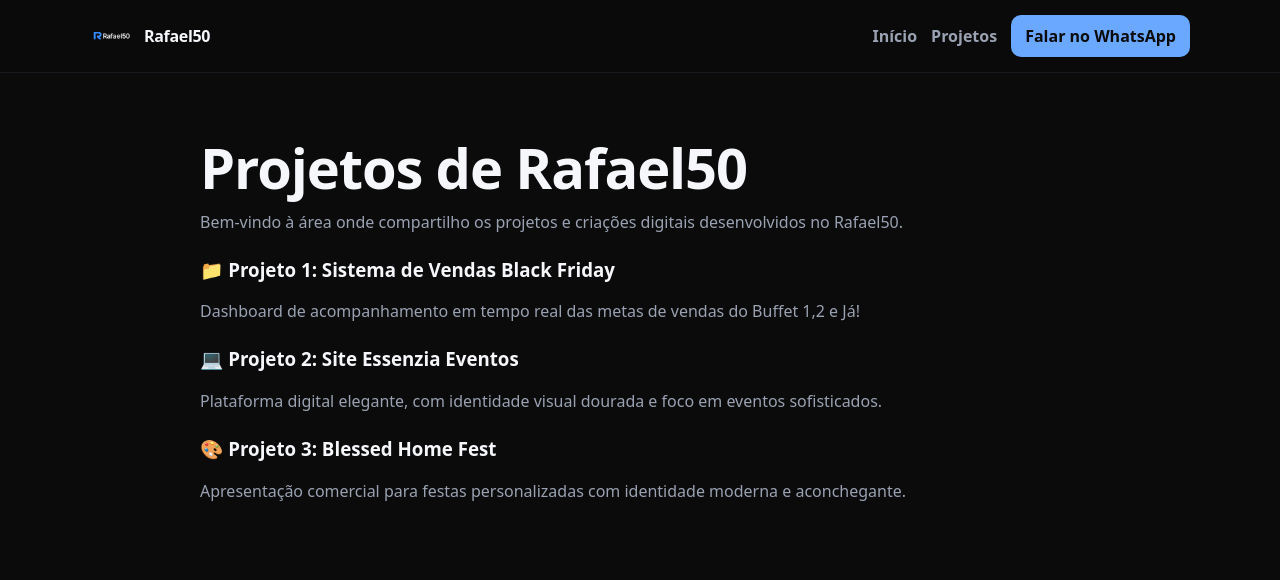
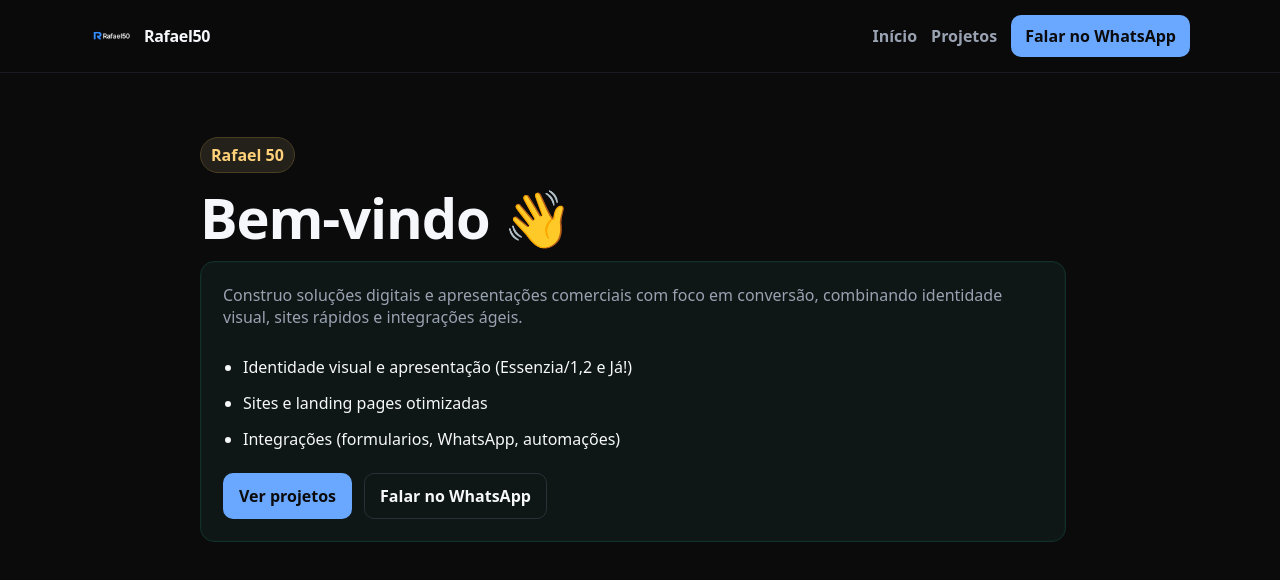
Before and after one commit to rafael12eja-dotcom/rafael50, a Next.js app: page /projetos in a window 1280 px wide. Shown: the top 580 px of the page. Built offline with nearby package versions, Linux system fonts and the light colour scheme.

Commit message:
feat(home): hero institucional com CTAs e copy

```diff
--- a/app/globals.css
+++ b/app/globals.css
@@ -59,3 +59,51 @@ ul { line-height:1.9; }
   color: #0b0b0c;
   font-weight: 700;
 }
+/* --- Badge --- */
+.badge {
+  display: inline-block;
+  background: #ffe09b1a;
+  color: #ffd27a;
+  border: 1px solid #4a3f23;
+  padding: 6px 10px;
+  border-radius: 999px;
+  font-weight: 700;
+  margin-bottom: 14px;
+}
+
+/* --- Hero card --- */
+.hero-card {
+  background: #0e1715;
+  border: 1px solid #12302a;
+  border-radius: 14px;
+  padding: 22px;
+  box-shadow: 0 0 0 1px rgba(18,48,42,0.25) inset;
+  max-width: 820px;
+}
+.checks {
+  margin: 12px 0 18px;
+  padding-left: 20px;
+}
+.checks li { margin: 6px 0; }
+.cta-row { display: flex; gap: 12px; flex-wrap: wrap; }
+
+/* --- Buttons --- */
+.btn {
+  display: inline-block;
+  padding: 12px 16px;
+  border-radius: 10px;
+  text-decoration: none;
+  background: var(--accent);
+  color: #0b0b0c;
+  font-weight: 700;
+}
+.btn-outline {
+  display: inline-block;
+  padding: 11px 15px;
+  border-radius: 10px;
+  text-decoration: none;
+  border: 1px solid #2a2f38;
+  color: var(--fg);
+  font-weight: 700;
+}
+.btn-outline:hover { border-color: var(--accent); }
--- a/app/projetos/page.tsx
+++ b/app/projetos/page.tsx
@@ -1,24 +1,33 @@
-// app/projetos/page.tsx
-export default function ProjetosPage() {
+// app/page.tsx
+import Link from "next/link";
+
+export default function Home() {
   return (
     <section>
-      <h1>Projetos de Rafael50</h1>
-      <p>Bem-vindo à área onde compartilho os projetos e criações digitais desenvolvidos no Rafael50.</p>
+      <span className="badge">Rafael 50</span>
+      <h1>Bem-vindo 👋</h1>
+      <div className="hero-card">
+        <p>
+          Construo soluções digitais e apresentações comerciais com foco em conversão,
+          combinando identidade visual, sites rápidos e integrações ágeis.
+        </p>
 
-      <div className="grid">
-        <div className="card">
-          <h3>📁 Projeto 1: Sistema de Vendas Black Friday</h3>
-          <p>Dashboard de acompanhamento em tempo real das metas de vendas do Buffet 1,2 e Já!</p>
-        </div>
+        <ul className="checks">
+          <li>Identidade visual e apresentação (Essenzia/1,2 e Já!)</li>
+          <li>Sites e landing pages otimizadas</li>
+          <li>Integrações (formularios, WhatsApp, automações)</li>
+        </ul>
 
-        <div className="card">
-          <h3>💻 Projeto 2: Site Essenzia Eventos</h3>
-          <p>Plataforma digital elegante, com identidade visual dourada e foco em eventos sofisticados.</p>
-        </div>
-
-        <div className="card">
-          <h3>🎨 Projeto 3: Blessed Home Fest</h3>
-          <p>Apresentação comercial para festas personalizadas com identidade moderna e aconchegante.</p>
+        <div className="cta-row">
+          <Link href="/projetos" className="btn">Ver projetos</Link>
+          <a
+            className="btn-outline"
+            href="https://wa.me/5531992255812?text=Olá,%20Rafael!%20Quero%20um%20site/apresentação."
+            target="_blank"
+            rel="noopener noreferrer"
+          >
+            Falar no WhatsApp
+          </a>
         </div>
       </div>
     </section>
```
